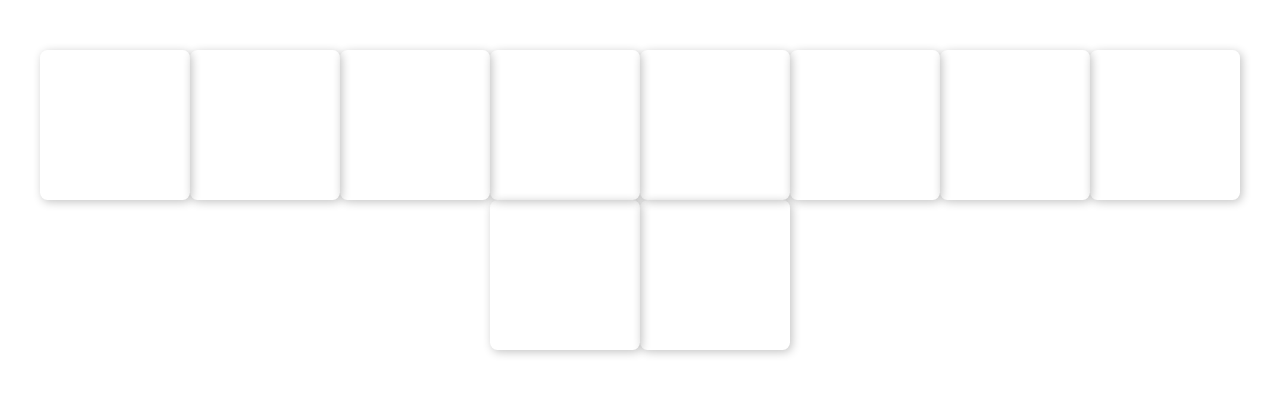
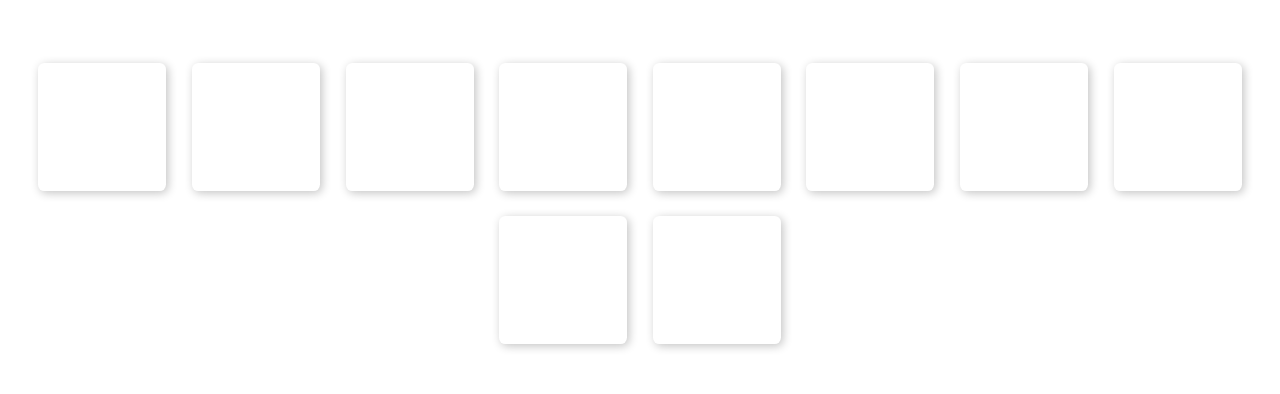
Before and after one commit to egressyk/supercharge-homework-frontend, a plain HTML site: page index.html in a window 1280 px wide. Drawn offline with Linux system fonts and the light colour scheme.

Commit message:
Card size styling

```diff
--- a/css/style.css
+++ b/css/style.css
@@ -21,12 +21,17 @@
 memorygame-card {
     display: block;
     position: relative;
-    width: 150px;
-    height: 150px;
+    width: 10vw;
+    height: 10vw;
+    max-width: 150px;
+    max-height: 150px;
+    min-width: 60px;
+    min-height: 60px;
     border-radius: 5%;
     transition: transform 1000ms;
     box-shadow: 2px 2px 10px rgba(0, 0, 0, 0.24);
     transform-style: preserve-3d;
+    margin: 1vw;
 }
 
 memorygame-card[faceUp] {
```
